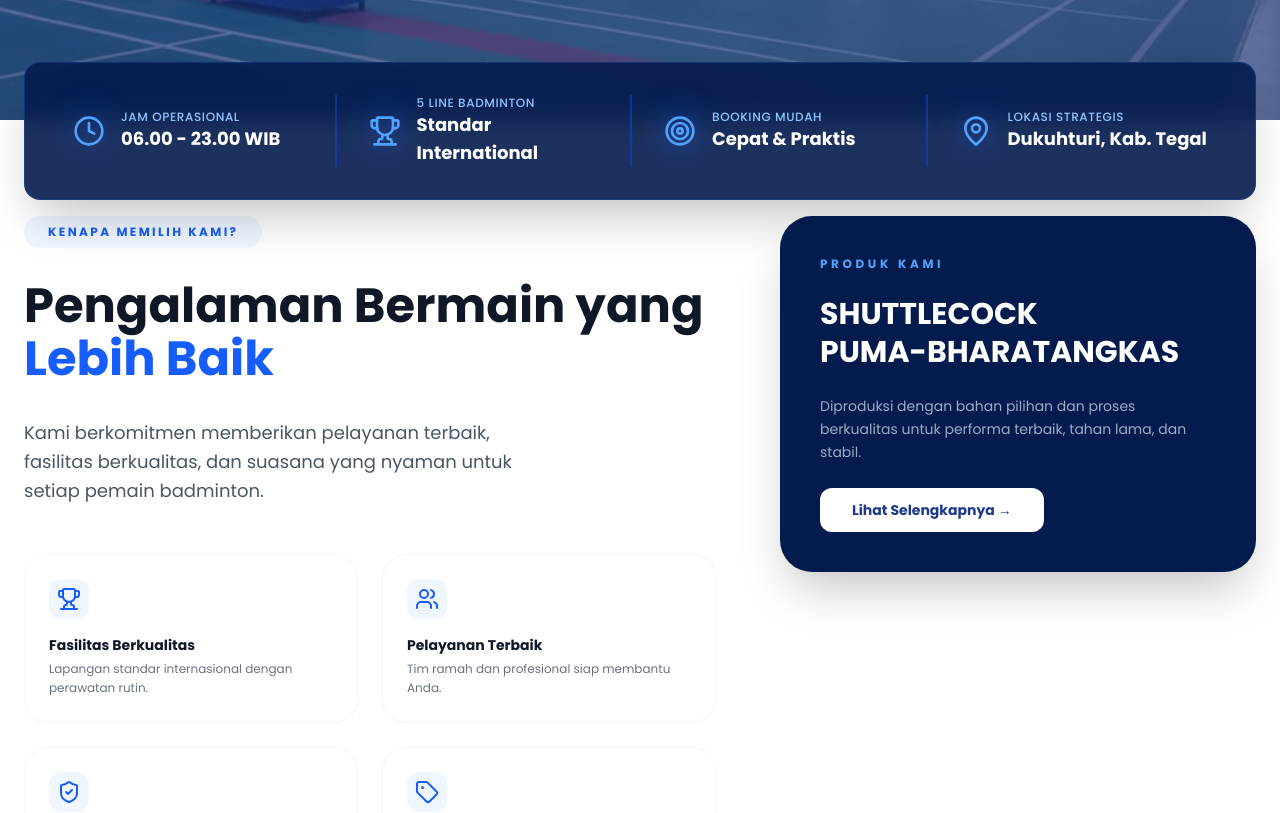
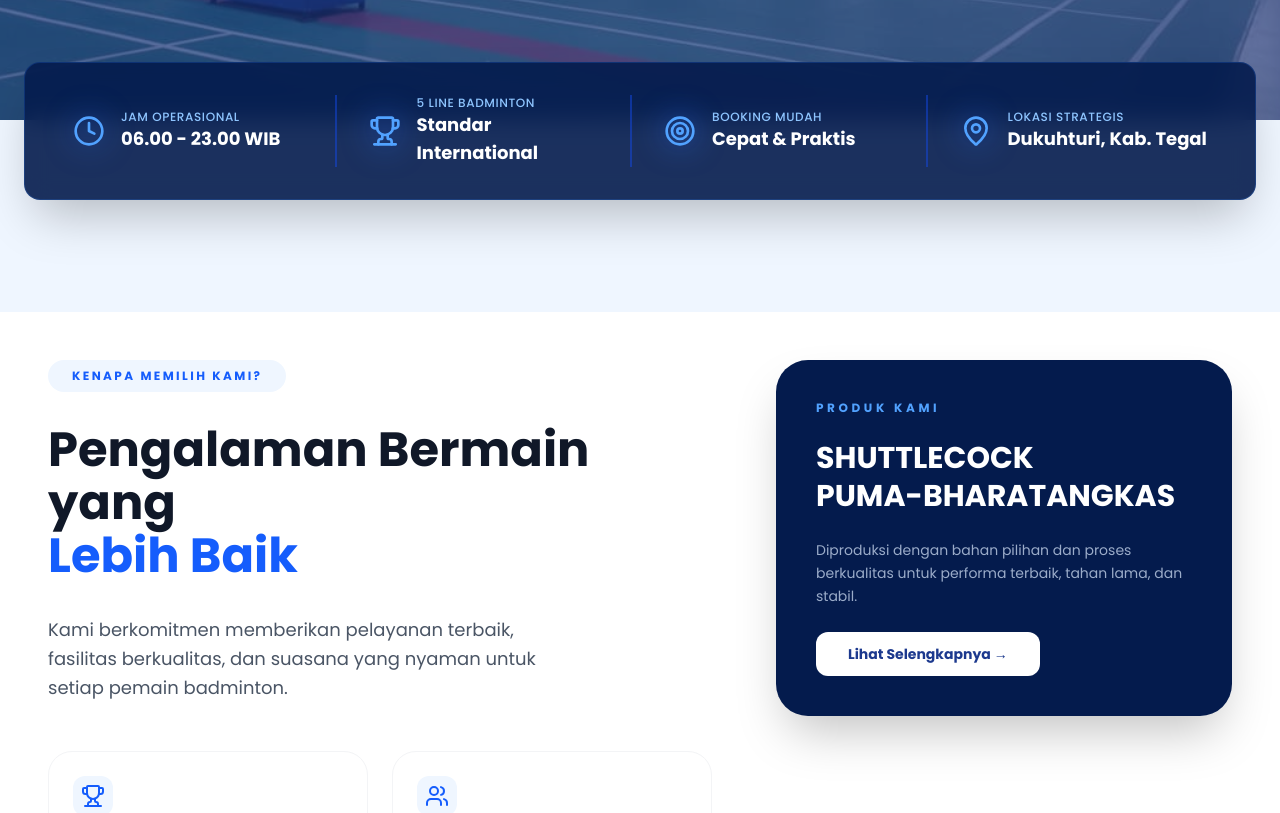
Before and after one commit to tya01-ux/PPM-_-Puma-Badminton-Hall, a React (Vite) app: page / in a window 1280 px wide. Shown: the part 682-1495 px from the top of the page. Built offline with nearby package versions, Linux system fonts and the light colour scheme.

Commit message:
Jarak Hero sama Featurs

```diff
--- a/src/components/Features.tsx
+++ b/src/components/Features.tsx
@@ -2,7 +2,7 @@
 
 export const Features = () => {
   return (
-    <section className="py-24 bg-white">
+    <section className="mt-32 md:mt-48 px-6 py-12 bg-white">
       {/* Friendly */}
       <div className="max-w-7xl mx-auto px-6">
 
```
